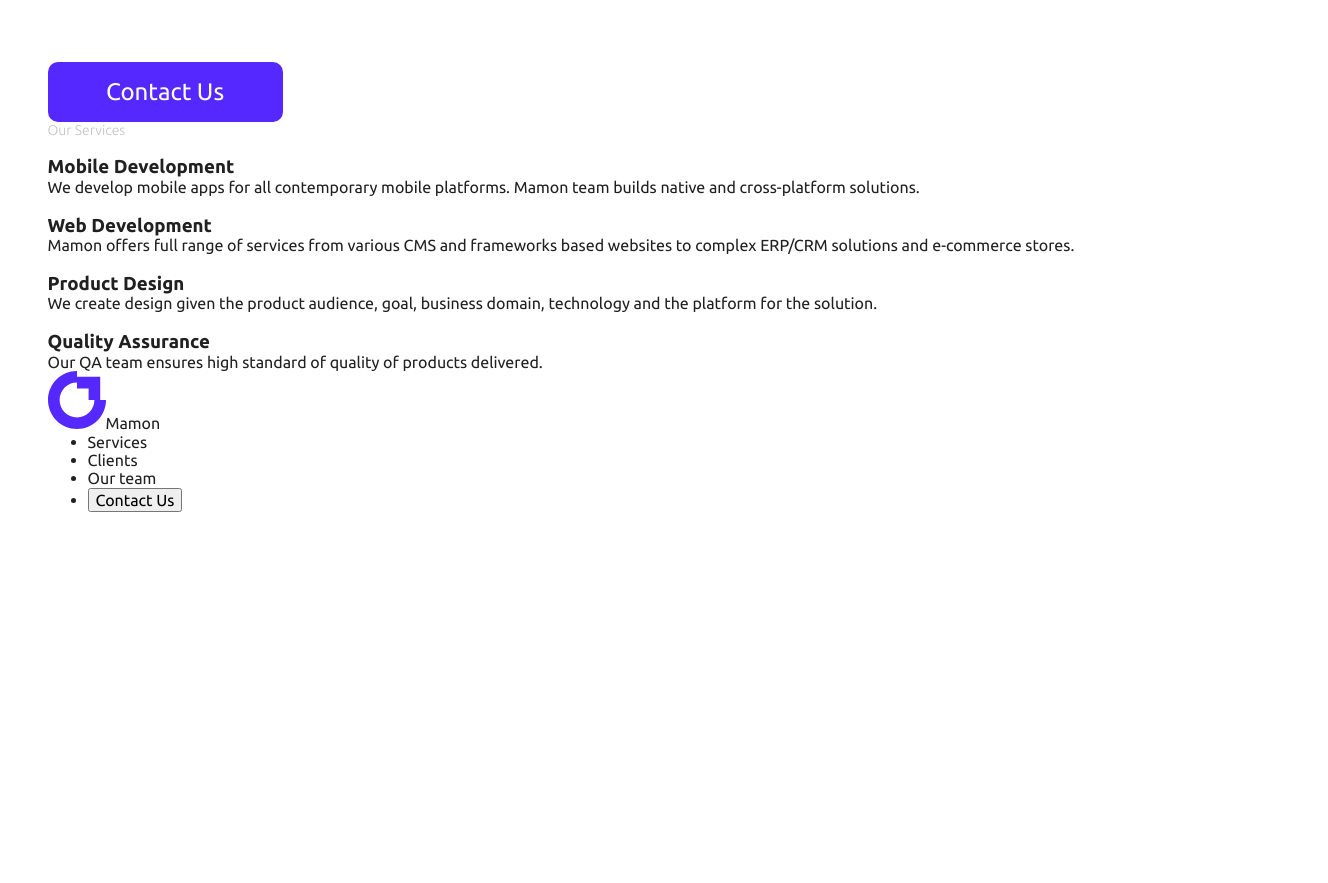
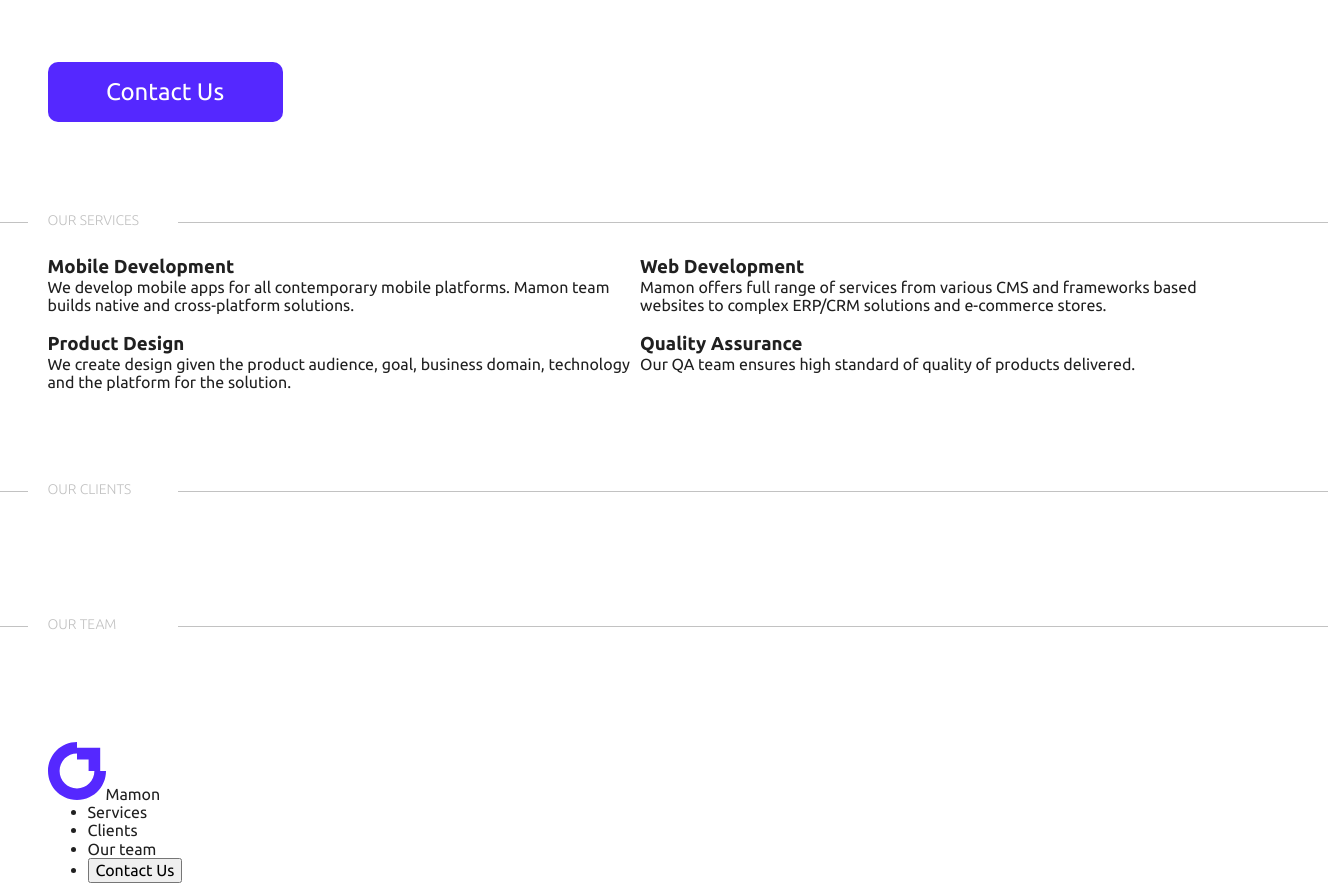
Before and after one commit to NitaLewska/Dev-agency-landing, a plain HTML site: page index.html in a window 1280 px wide. Shown: the part 480-1363 px from the top of the page, 1328 px wide, since content can reach past the window. Before the commit the page ends 992 px from the top, so only its background shows below. Drawn offline with Linux system fonts and the light colour scheme.

Commit message:
add lines between sections

```diff
--- a/css/style.css
+++ b/css/style.css
@@ -15,6 +15,10 @@ a {
     color: inherit;
 }
 
+body{
+    overflow-x: hidden;
+}
+
 header,
 main,
 footer {
@@ -23,6 +27,7 @@ footer {
     padding: 0px;
     font-family: 'Ubuntu', sans-serif;
     color: #202020;
+
 }
 
 header {
@@ -70,6 +75,27 @@ header>nav>ul>li>button {
     border: none;
 }
 
+main>section{
+    margin-bottom: 100px;
+    position: relative;
+}
+
+main>section>h2 {
+    width:150px;
+    position: relative;
+    left:-20px;
+    padding-left: 20px;
+    background-color:#FFFFFF;
+    font-weight: 300;
+    font-size: 14px;
+    line-height: 16px;
+    color: #C2C2C2;
+    position: relative;
+    top: -10px;
+    z-index: 1;
+    text-transform: uppercase;
+}
+
 .banner h1 {
     font-weight: 700;
     font-size: 57px;
@@ -99,9 +125,21 @@ line-height: 28px;
 color: #FFFFFF;
 }
 
-.services h2{
-    font-weight: 300;
-    font-size: 14px;
-    line-height: 16px;
-    color: #C2C2C2;
+.services::before, .clients::before, .team::before {
+    content: '';
+    overflow-x: hidden;
+    height: 1px;
+    position: absolute;
+    left:-20vw;
+    width: 120vw;
+    border-top: solid 1px #C2C2C2;
 }
+
+.services {
+    display: grid;
+    grid-template-columns: 1fr 1fr;
+}
+
+.services h2 {
+    grid-column: 1/3;
+}
--- a/index.html
+++ b/index.html
@@ -37,34 +37,46 @@
             <article>
                 <img src="" alt="">
                 <h3>Mobile Development</h3>
-                <p>We develop mobile apps for all contemporary
-                    mobile platforms. Mamon team builds
-                    native and cross-platform solutions.</p>
+                <p>We develop mobile apps for all contemporary mobile platforms. Mamon team builds native and
+                    cross-platform solutions.</p>
             </article>
             <article>
                 <img src="" alt="">
                 <h3>Web Development</h3>
-                <p>Mamon offers full range of services from various
-                    CMS and frameworks based websites to complex
-                    ERP/CRM solutions and e-commerce stores.</p>
+                <p>Mamon offers full range of services from various CMS and frameworks based websites to complex ERP/CRM
+                    solutions and e-commerce stores.</p>
             </article>
             <article>
                 <img src="" alt="">
                 <h3>Product Design</h3>
-                <p>We create design given the product audience,
-                    goal, business domain, technology and
-                    the platform for the solution.</p>
+                <p>We create design given the product audience, goal, business domain, technology and the platform for
+                    the solution.</p>
             </article>
             <article>
                 <img src="" alt="">
                 <h3>Quality Assurance</h3>
-                <p>Our QA team ensures high standard of
-                    quality of products delivered.
-                    </p>
+                <p>Our QA team ensures high standard of quality of products delivered.
+                </p>
             </article>
         </section>
-        <section class="clients"></section>
-        <section class="team"></section>
+        <section class="clients">
+            <h2>Our Clients</h2>
+            <img src="" alt="">
+            <img src="" alt="">
+            <img src="" alt="">
+            <img src="" alt="">
+            <img src="" alt="">
+            <img src="" alt="">
+            <img src="" alt="">
+            <img src="" alt="">
+            <img src="" alt="">
+            <img src="" alt="">
+            <img src="" alt="">
+            <img src="" alt="">
+        </section>
+        <section class="team">
+            <h2>Our team</h2>
+        </section>
     </main>
     <footer>
         <a href=""><span><img src="img/logo.svg" alt=""></span><span>Mamon</span></a>
```
